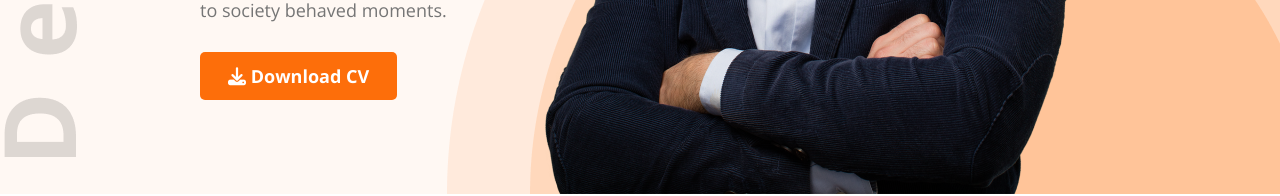
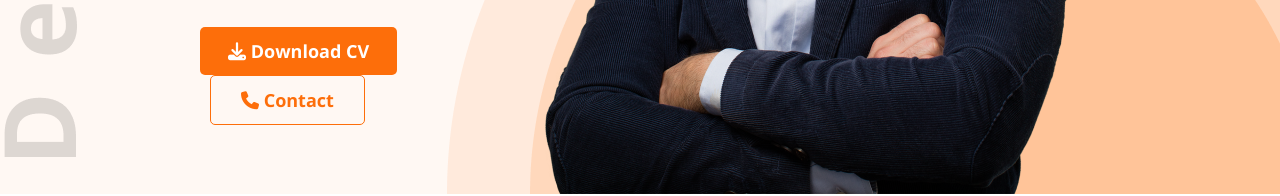
Before and after one commit to noornabi07/Depeloper-portfolio, a plain HTML site: page index.html in a window 1280 px wide. Shown: the part 643-839 px from the top of the page. Drawn offline with nearby package versions, Linux system fonts and the light colour scheme.

Commit message:
outline button added

```diff
--- a/index.html
+++ b/index.html
@@ -28,6 +28,7 @@
                 <h2>Mary Hardy</h2>
                 <p>Shot what able cold new see hold.Friendly as an betrayed formerly he. Morning because as to society behaved moments.</p>
                 <button class="btn-primary"><i class="fa-solid fa-download"></i> Download CV</button>
+                <button class="contact-btn"><i class="fa-solid fa-phone"></i>  Contact</button>
             </div>
             <img src="images/hardy.png" alt="">
         </div>
--- a/styles/portfolio.css
+++ b/styles/portfolio.css
@@ -19,6 +19,17 @@
     background-image: url('../images/header_bg.png'), url('../images/developer.png');
     background-repeat: no-repeat;
     background-position: bottom right, left;
+}
+.contact-btn{
+    padding: 12px 30px;
+    font-size: 18px;
+    border-radius: 5px;
+    background: none;
+    border: 1px solid #FD6E0A;
+    margin-left: 10px;
+    color: #FD6E0A;
+    font-weight: 700;
+
 }
 /* header part section */
 .nav-title{
```
